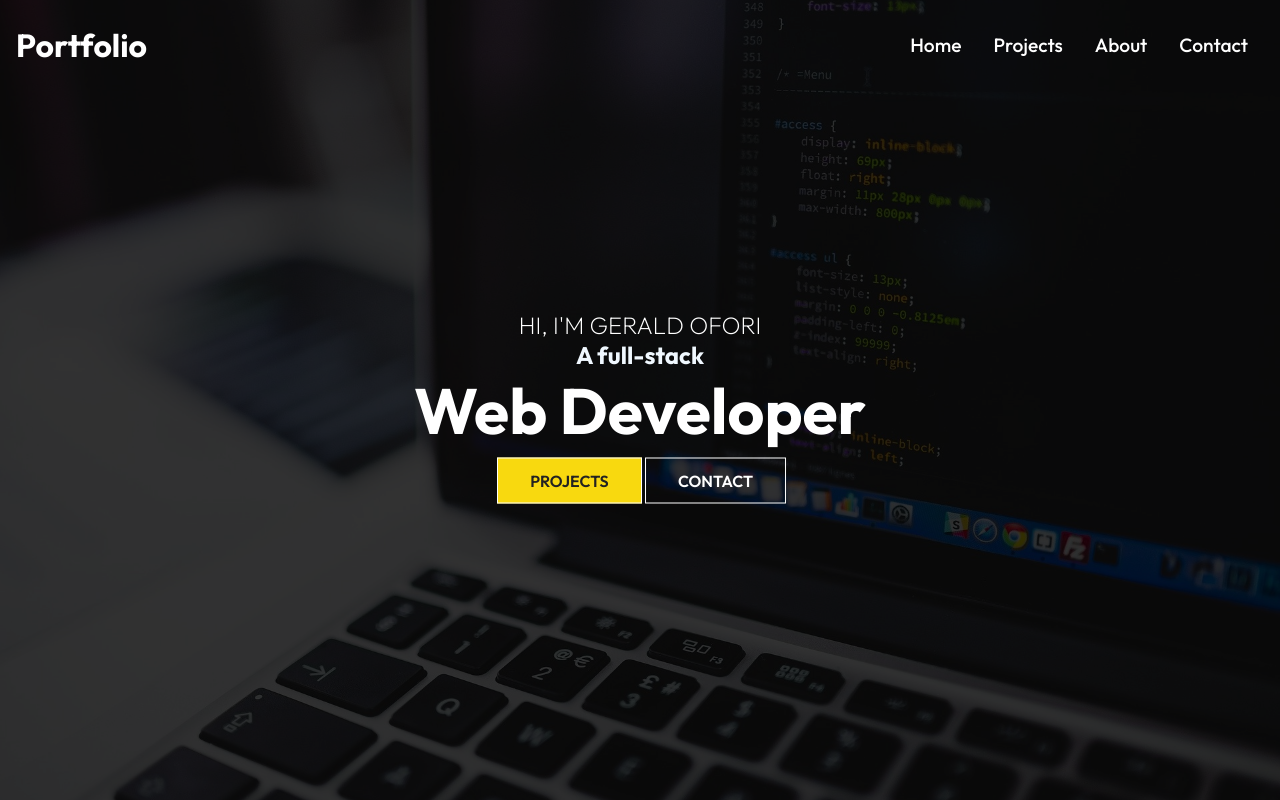
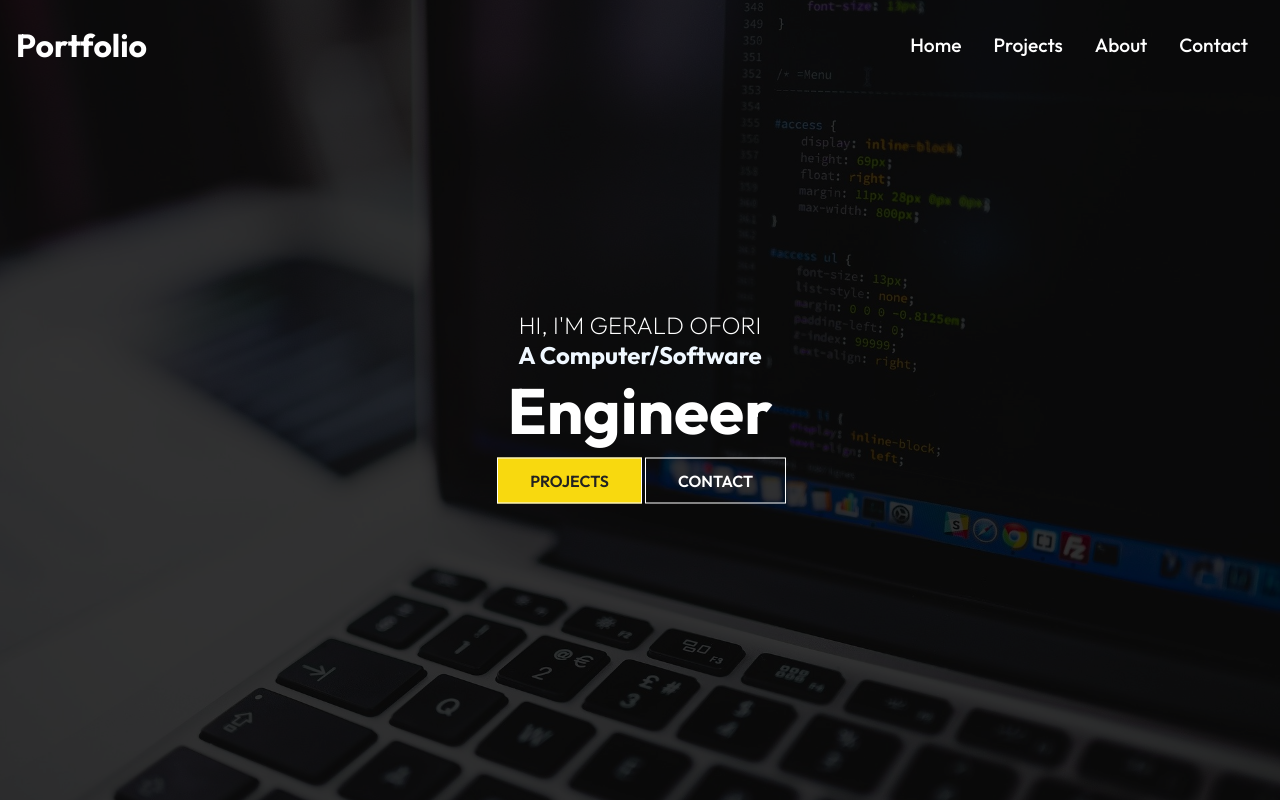
Before and after one commit to geraldofori/portfoliio, a React (Create React App) app: page / in a window 1280 px wide. Shown: the top 800 px of the page. Built offline with nearby package versions, Linux system fonts and the light colour scheme.

Commit message:
name changes on the home page

```diff
--- a/src/components/HeroImg.js
+++ b/src/components/HeroImg.js
@@ -13,8 +13,8 @@ const HeroImg = () => {
         </div>
         <div className="content">
             <p>Hi, I'm Gerald Ofori</p>
-            <h2>A full-stack</h2>
-            <h1>Web Developer</h1><br/>
+            <h2>A Computer/Software</h2>
+            <h1>Engineer</h1><br/>
             <Link to="/project" className="btn">Projects</Link>
             <Link to="/contact" className="btn-light">Contact</Link>
         </div>
```
